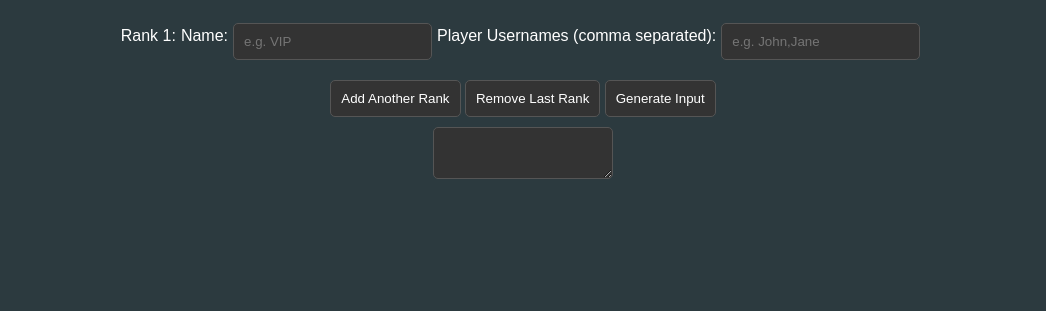
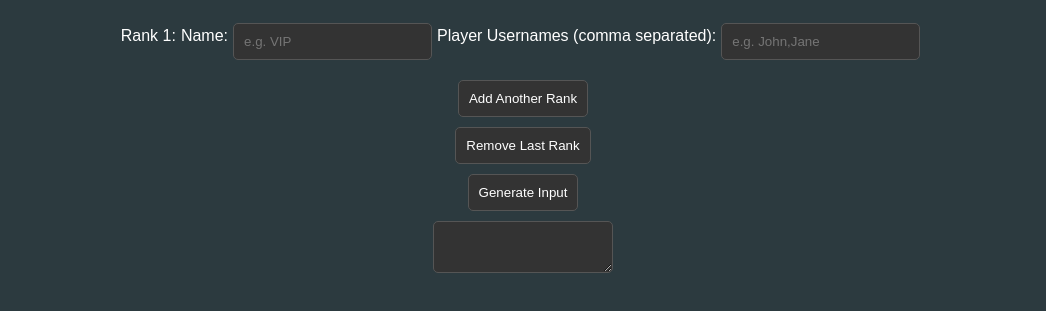
Before and after one commit to Hash-Studios-LLC/VRCDownloadString, a plain HTML site: page index.html in a window 1280 px wide. Shown: the part 618-929 px from the top of the page, without its empty margins (117-1163 px from the left). Before the commit the page ends 835 px from the top, so only its background shows below. Drawn offline with Linux system fonts and the light colour scheme.

Commit message:
Update index.html

```diff
--- a/index.html
+++ b/index.html
@@ -32,11 +32,9 @@
     </div>
 
     <!-- Buttons -->
-    <div id="buttonsContainer">
-        <button onclick="addRank()">Add Another Rank</button>
-        <button onclick="removeRank()">Remove Last Rank</button>
-        <button onclick="generateInput()">Generate Input</button>
-    </div>
+    <button onclick="addRank()">Add Another Rank</button>
+    <button onclick="removeRank()">Remove Last Rank</button>
+    <button onclick="generateInput()">Generate Input</button>
 
     <!-- Generated Input Display -->
     <div id="outputContainer">
```
